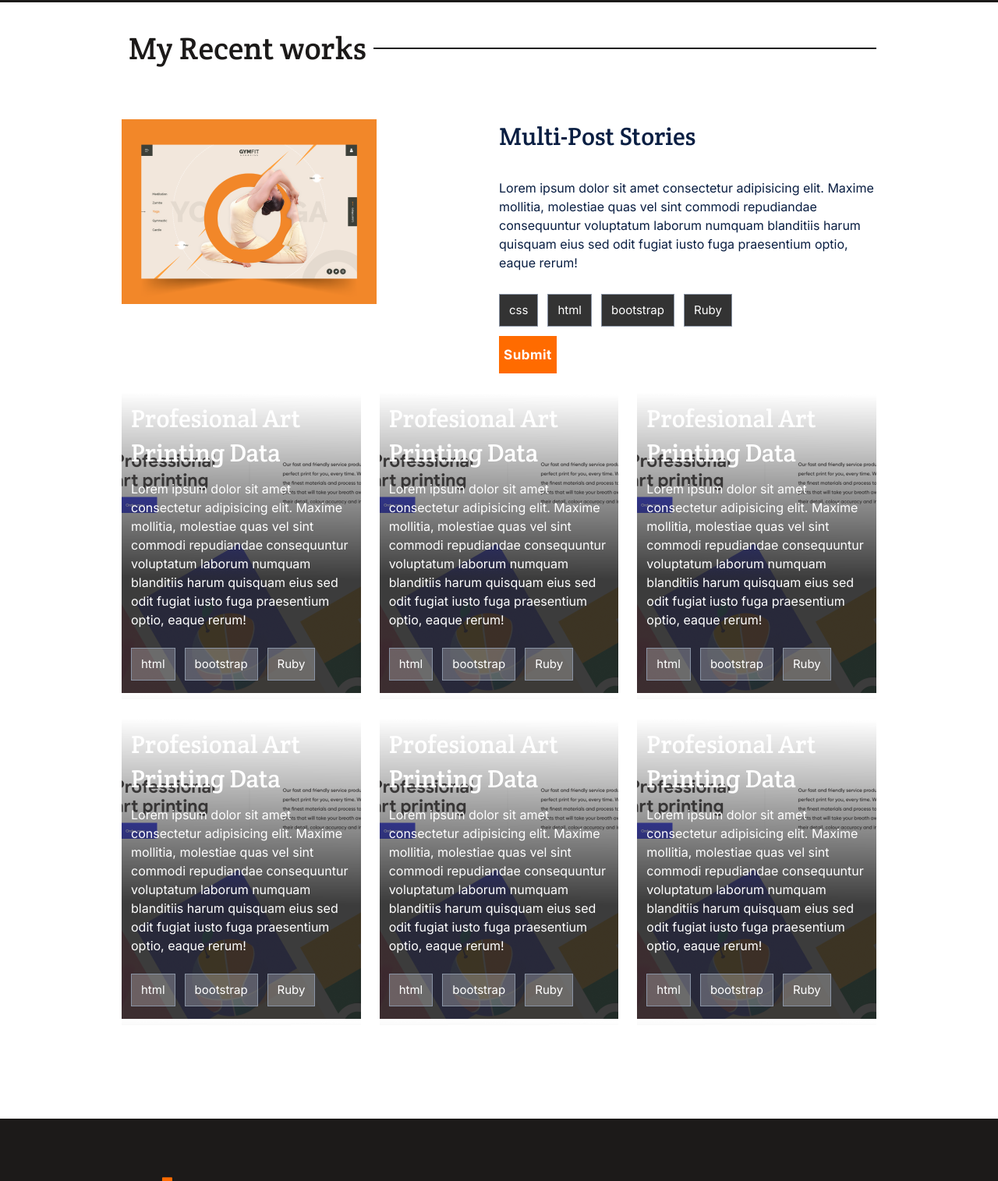
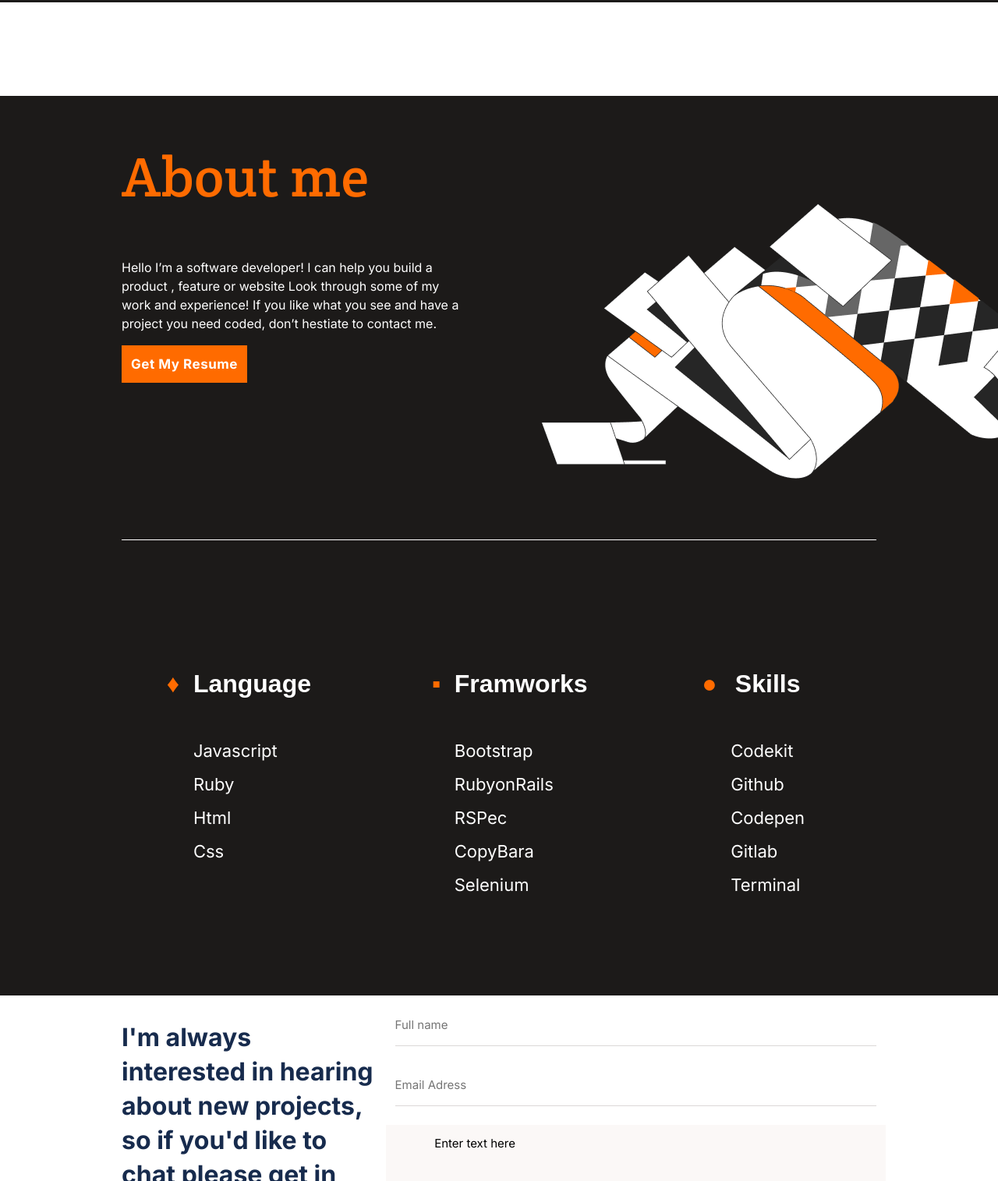
Before and after one commit to MMGGYY66/my-portfolio-website, a website: page index.html in a window 1280 px wide. Shown: the part 1037-2552 px from the top of the page at 78% size. Drawn offline with Linux system fonts and the light colour scheme.

Commit message:
update works section by deleing all its content in index.html

```diff
--- a/index.html
+++ b/index.html
@@ -110,115 +110,7 @@
 
     <!-- start work section -->
     <section class="recent-works" id="portfolio">
-      <div class="heading-recent-works">
-        <h2>My Recent works</h2>
-        <div class="border-recent-works">
-          <hr>
-        </div>
-      </div>
-      <div class="main">
-        <div class="main-project-image"></div>
-        <div class="project-details">
-          <h3>Multi-Post Stories</h3>
-          <p>Lorem ipsum dolor sit amet consectetur adipisicing elit. Maxime mollitia, molestiae quas vel sint commodi
-            repudiandae consequuntur voluptatum laborum numquam blanditiis harum quisquam eius sed odit fugiat iusto
-            fuga praesentium optio, eaque rerum!
-          </p>
-          <ul class="apply-flex animation">
-            <li>css</li>
-            <li>html</li>
-            <li>bootstrap</li>
-            <li>Ruby</li>
-          </ul>
-          <button type="submit" class="btn-recent-works 6">Submit</button>
-        </div>
-      </div>
-      <div class="item">
-        <h3>Profesional Art Printing Data</h3>
-        <p>Lorem ipsum dolor sit amet consectetur adipisicing elit. Maxime mollitia, molestiae quas vel sint commodi
-          repudiandae consequuntur voluptatum laborum numquam blanditiis harum quisquam eius sed odit fugiat iusto fuga
-          praesentium optio, eaque rerum!</p>
-        <ul class="apply-flex">
-          <li>html</li>
-          <li>bootstrap</li>
-          <li>Ruby</li>
-        </ul>
-        <button type="submit" class="btn-recent-works 0">See Project</button>
-      </div>
-      <div class="item">
-        <h3>Profesional Art Printing Data</h3>
-        <p>Lorem ipsum dolor sit amet consectetur adipisicing elit. Maxime mollitia, molestiae quas vel sint commodi
-          repudiandae consequuntur voluptatum laborum numquam blanditiis harum quisquam eius sed odit fugiat iusto fuga
-          praesentium optio, eaque rerum!</p>
-
-        <ul class="apply-flex">
-          <li>html</li>
-          <li>bootstrap</li>
-          <li>Ruby</li>
-        </ul>
-        <button type="submit" class="btn-recent-works">See Project</button>
-      </div>
-
-      <div class="item">
-        <h3>Profesional Art Printing Data</h3>
-        <p>Lorem ipsum dolor sit amet consectetur adipisicing elit. Maxime mollitia, molestiae quas vel sint commodi
-          repudiandae consequuntur voluptatum laborum numquam blanditiis harum quisquam eius sed odit fugiat iusto fuga
-          praesentium optio, eaque rerum!</p>
-
-        <ul class="apply-flex">
-          <li>html</li>
-          <li>bootstrap</li>
-          <li>Ruby</li>
-        </ul>
-
-        <button type="submit" class="btn-recent-works">See Project</button>
-      </div>
-
-      <div class="item">
-        <h3>Profesional Art Printing Data</h3>
-        <p>Lorem ipsum dolor sit amet consectetur adipisicing elit. Maxime mollitia, molestiae quas vel sint commodi
-          repudiandae consequuntur voluptatum laborum numquam blanditiis harum quisquam eius sed odit fugiat iusto fuga
-          praesentium optio, eaque rerum!</p>
-
-        <ul class="apply-flex">
-          <li>html</li>
-          <li>bootstrap</li>
-          <li>Ruby</li>
-        </ul>
-
-        <button type="submit" class="btn-recent-works">See Project</button>
-      </div>
-
-      <div class="item">
-        <h3>Profesional Art Printing Data</h3>
-        <p>Lorem ipsum dolor sit amet consectetur adipisicing elit. Maxime mollitia, molestiae quas vel sint commodi
-          repudiandae consequuntur voluptatum laborum numquam blanditiis harum quisquam eius sed odit fugiat iusto fuga
-          praesentium optio, eaque rerum!</p>
-
-        <ul class="apply-flex">
-          <li>html</li>
-          <li>bootstrap</li>
-          <li>Ruby</li>
-        </ul>
-
-        <button type="submit" class="btn-recent-works">See Project</button>
-      </div>
-
-      <div class="item">
-        <h3>Profesional Art Printing Data</h3>
-        <p>Lorem ipsum dolor sit amet consectetur adipisicing elit. Maxime mollitia, molestiae quas vel sint commodi
-          repudiandae consequuntur voluptatum laborum numquam blanditiis harum quisquam eius sed odit fugiat iusto fuga
-          praesentium optio, eaque rerum!</p>
-
-        <ul class="apply-flex">
-          <li>html</li>
-          <li>bootstrap</li>
-          <li>Ruby</li>
-        </ul>
-        <button type="submit" class="btn-recent-works">See Project</button>
-      </div>
     </section> <!-- end work section -->
-
 
     <!-- start about me section -->
     <section class="about-section" id="about">
```
